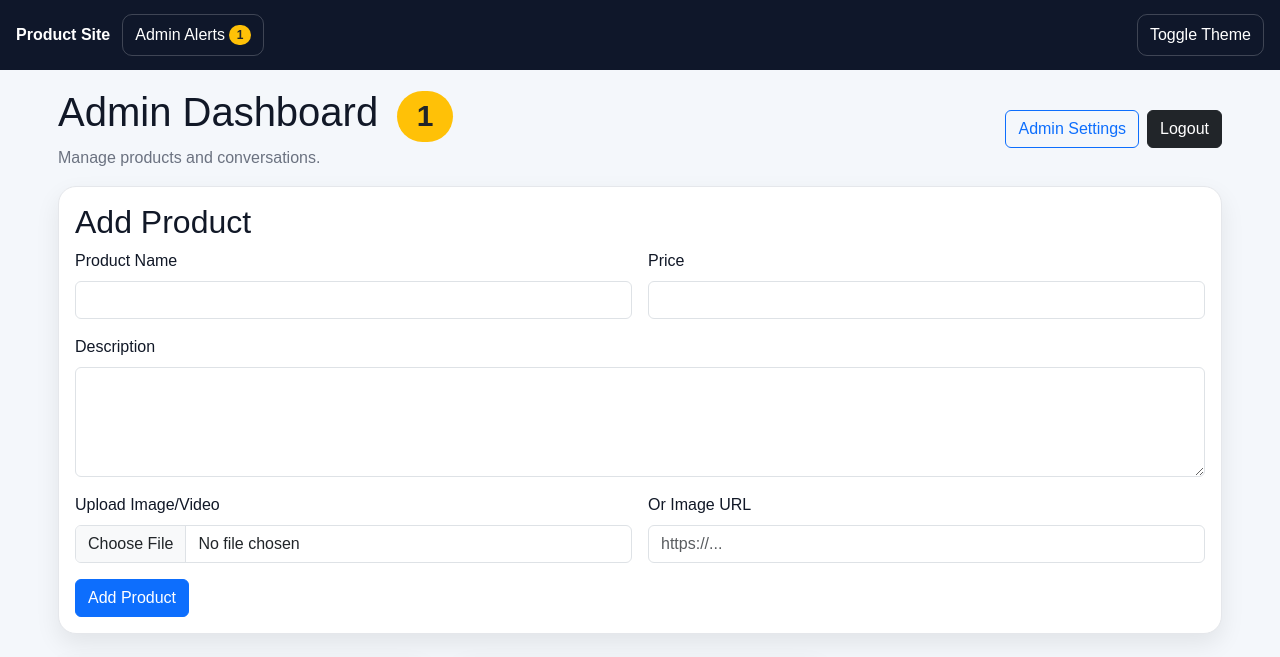
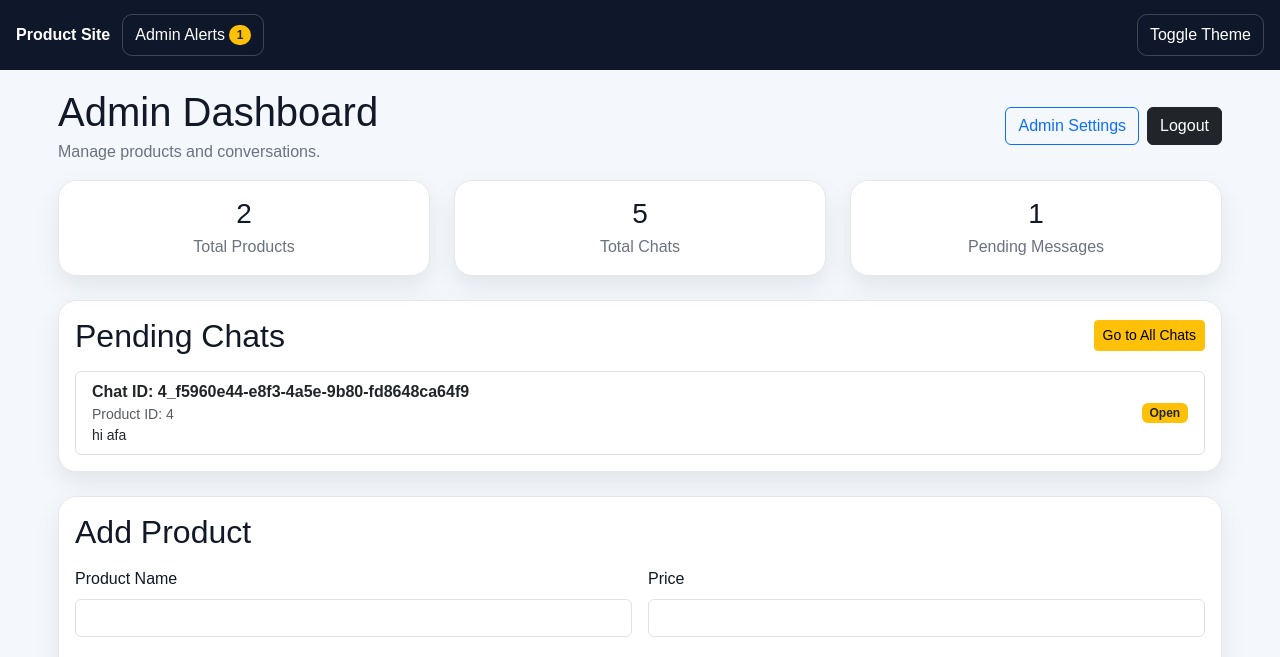
Before and after one commit to firstmeetemmanuel-maker/flask-app, a Flask app: page /admin/dashboard in a window 1280 px wide. Shown: the top 657 px of the page. Run offline with Flask 3, Linux system fonts and the light colour scheme; the visitor is signed in with stand-in values (Sample User, id 1).

Commit message:
Refactor admin dashboard layout and content

```diff
--- a/templates/admin_dashboard.html
+++ b/templates/admin_dashboard.html
@@ -3,18 +3,7 @@
 {% block content %}
 <div class="section-title">
   <div>
-    <h1 class="mb-1">
-      Admin Dashboard
-      {% if pending_chat_count and pending_chat_count > 0 %}
-        <a href="#pendingChatsPanel"
-           data-bs-toggle="offcanvas"
-           role="button"
-           aria-controls="pendingChatsPanel"
-           class="badge rounded-pill bg-warning text-dark ms-2 text-decoration-none">
-          {{ pending_chat_count }}
-        </a>
-      {% endif %}
-    </h1>
+    <h1 class="mb-1">Admin Dashboard</h1>
     <p class="muted mb-0">Manage products and conversations.</p>
   </div>
 
@@ -24,36 +13,52 @@
   </div>
 </div>
 
+<div class="row g-4 mb-4">
+  <div class="col-12 col-md-4">
+    <div class="cardx text-center">
+      <h3 class="mb-1">{{ products|length }}</h3>
+      <p class="muted mb-0">Total Products</p>
+    </div>
+  </div>
+  <div class="col-12 col-md-4">
+    <div class="cardx text-center">
+      <h3 class="mb-1">{{ chats|length }}</h3>
+      <p class="muted mb-0">Total Chats</p>
+    </div>
+  </div>
+  <div class="col-12 col-md-4">
+    <div class="cardx text-center">
+      <h3 class="mb-1">{{ pending_chat_count }}</h3>
+      <p class="muted mb-0">Pending Messages</p>
+    </div>
+  </div>
+</div>
+
 {% if pending_chats and pending_chats|length > 0 %}
-<div class="offcanvas offcanvas-end" tabindex="-1" id="pendingChatsPanel" aria-labelledby="pendingChatsPanelLabel">
-  <div class="offcanvas-header">
-    <h5 class="offcanvas-title" id="pendingChatsPanelLabel">
-      Pending Messages ({{ pending_chats|length }})
-    </h5>
-    <button type="button" class="btn-close" data-bs-dismiss="offcanvas" aria-label="Close"></button>
+<div class="cardx mb-4">
+  <div class="d-flex justify-content-between align-items-center flex-wrap gap-2 mb-3">
+    <h2 class="mb-0">Pending Chats</h2>
+    <a href="#allChats" class="btn btn-warning btn-sm">Go to All Chats</a>
   </div>
-  <div class="offcanvas-body">
+
   <div class="list-group">
     {% for chat in pending_chats %}
       <a href="{{ url_for('admin_chat', chat_id=chat.chat_id) }}"
-           class="list-group-item list-group-item-action">
-          <div class="d-flex w-100 justify-content-between align-items-start">
+         class="list-group-item list-group-item-action d-flex justify-content-between align-items-center">
         <div>
           <div class="fw-bold">Chat ID: {{ chat.chat_id }}</div>
           <div class="small text-muted">Product ID: {{ chat.product_id }}</div>
           <div class="small">{{ chat.last_message }}</div>
         </div>
-            <span class="badge bg-warning text-dark ms-2">Open</span>
-          </div>
+        <span class="badge bg-warning text-dark">Open</span>
       </a>
     {% endfor %}
-    </div>
   </div>
 </div>
 {% endif %}
 
 <div class="cardx mb-4">
-  <h2>Add Product</h2>
+  <h2 class="mb-3">Add Product</h2>
   <form action="{{ url_for('add_product') }}" method="POST" enctype="multipart/form-data" class="row g-3">
     <div class="col-md-6">
       <label class="form-label">Product Name</label>
@@ -88,18 +93,19 @@
       {% if product.image %}
         {% set ext = product.image.split('.')[-1].lower() %}
         {% if ext in ['mp4', 'webm'] %}
-          <video controls class="w-100 mb-3" style="max-height: 280px; object-fit: contain; background: #000;">
+          <video controls class="w-100 mb-3" style="max-height: 260px; object-fit: cover; background: #000;">
             <source src="{{ product.image }}">
           </video>
         {% else %}
-          <div class="mb-3 text-center" style="background:#f8f9fa; border-radius:14px; padding:10px;">
+          <div class="mb-3 text-center" style="background:#f8f9fa; border-radius:14px; padding:10px; height:260px; overflow:hidden; display:flex; align-items:center; justify-content:center;">
             <img src="{{ product.image }}" alt="{{ product.name }}"
-                 style="max-width:100%; max-height:320px; width:auto; height:auto; object-fit:contain;">
+                 loading="lazy"
+                 style="max-width:100%; max-height:100%; width:auto; height:auto; object-fit:contain;">
           </div>
         {% endif %}
       {% endif %}
 
-      <h4>{{ product.name }}</h4>
+      <h4 class="mb-1">{{ product.name }}</h4>
       <div class="muted mb-2">{{ product.created_at }}</div>
       <p>{{ product.description }}</p>
 
@@ -107,7 +113,7 @@
         {% if product.old_price %}
           <span class="text-muted text-decoration-line-through me-2">₦{{ product.old_price }}</span>
         {% endif %}
-        <span class="fw-bold">₦{{ product.price }}</span>
+        <span class="fw-bold fs-5">₦{{ product.price }}</span>
       </div>
 
       <form method="POST" action="{{ url_for('update_price', product_id=product.id) }}" class="mb-3">
@@ -121,18 +127,27 @@
     </div>
   </div>
   {% else %}
-  <div class="col-12"><div class="cardx">No products yet.</div></div>
+  <div class="col-12">
+    <div class="cardx">No products yet.</div>
+  </div>
   {% endfor %}
 </div>
 
-<div class="cardx">
-  <h2 class="mb-3">Chats</h2>
+<div class="cardx" id="allChats">
+  <div class="d-flex justify-content-between align-items-center flex-wrap gap-2 mb-3">
+    <h2 class="mb-0">Chats</h2>
+    <span class="badge bg-primary">{{ chats|length }} Total</span>
+  </div>
+
+  <div class="row g-3">
     {% for chat in chats %}
-    <div class="chat-msg">
+    <div class="col-12 col-lg-6">
+      <div class="chat-msg h-100">
         <div><strong>Chat ID:</strong> {{ chat.chat_id }}</div>
         <div><strong>Product ID:</strong> {{ chat.product_id }}</div>
         <div><strong>Last Message:</strong> {{ chat.last_message }}</div>
         <div><strong>Updated:</strong> {{ chat.updated_at }}</div>
+
         <div class="mt-2">
           {% if chat.status == 'new' %}
             <span class="badge text-bg-secondary">New</span>
@@ -142,7 +157,8 @@
             <span class="badge text-bg-success">Replied</span>
           {% endif %}
         </div>
-      <div class="mt-2 d-flex gap-2 flex-wrap">
+
+        <div class="mt-3 d-flex gap-2 flex-wrap">
           <a class="btn btn-primary btn-sm" href="{{ url_for('admin_chat', chat_id=chat.chat_id) }}">Open Chat</a>
           <form method="POST"
                 action="{{ url_for('clear_admin_chat', chat_id=chat.chat_id) }}"
@@ -151,8 +167,12 @@
           </form>
         </div>
       </div>
+    </div>
     {% else %}
+    <div class="col-12">
       <p class="muted mb-0">No chats yet.</p>
+    </div>
     {% endfor %}
   </div>
+</div>
 {% endblock %}
```
Lines whose indentation alone changed are shown as unchanged.
